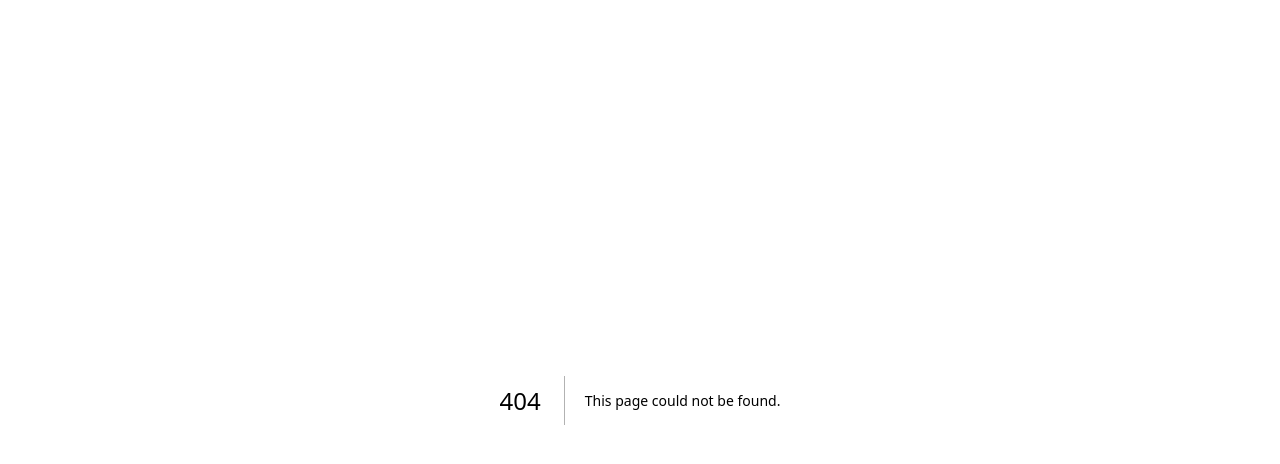
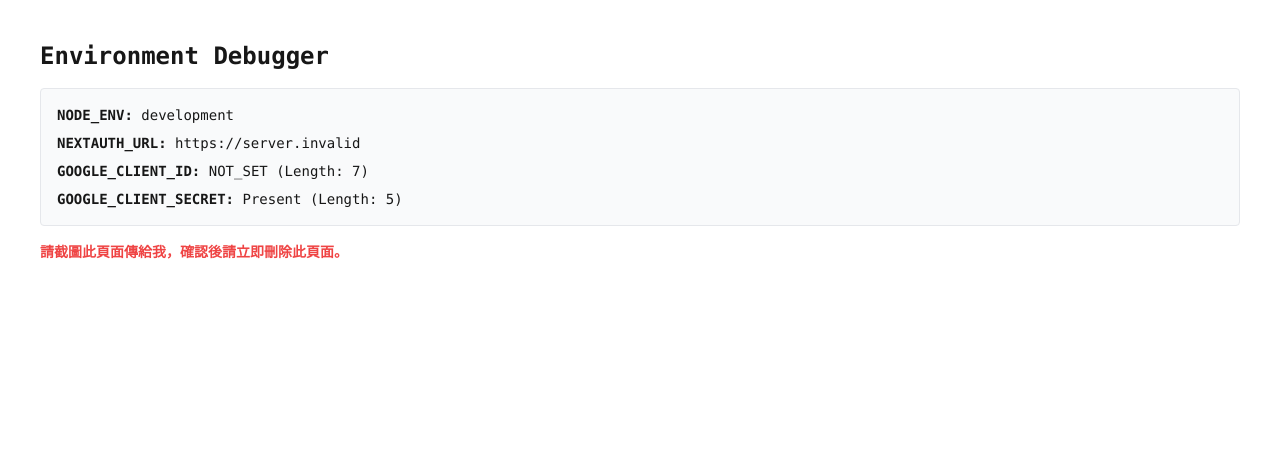
Before and after one commit to nn70/register_forum, a Next.js app: page /debug-env in a window 1280 px wide. Before the commit this address had no page. Shown: the top 464 px of the page. Built offline with nearby package versions, Linux system fonts and the light colour scheme; no server answers.

Commit message:
chore: add temporary debug-env page

```diff
--- /dev/null
+++ b/src/app/debug-env/page.tsx
@@ -0,0 +1,26 @@
+export const dynamic = 'force-dynamic';
+
+export default function DebugEnvPage() {
+    const clientId = process.env.GOOGLE_CLIENT_ID || "NOT_SET";
+    const clientSecret = process.env.GOOGLE_CLIENT_SECRET || "NOT_SET";
+    const nextAuthUrl = process.env.NEXTAUTH_URL || "NOT_SET";
+
+    // Masking for safety
+    const maskedId = clientId.length > 10 ? `${clientId.substring(0, 15)}...${clientId.substring(clientId.length - 5)}` : clientId;
+    const maskedSecret = clientSecret === "NOT_SET" ? "MISSING" : `Present (Length: ${clientSecret.length})`;
+
+    return (
+        <div className="p-10 font-mono text-sm">
+            <h1 className="text-2xl font-bold mb-4">Environment Debugger</h1>
+            <div className="space-y-2 border p-4 rounded bg-gray-50">
+                <p><strong>NODE_ENV:</strong> {process.env.NODE_ENV}</p>
+                <p><strong>NEXTAUTH_URL:</strong> {nextAuthUrl}</p>
+                <p><strong>GOOGLE_CLIENT_ID:</strong> {maskedId} (Length: {clientId.length})</p>
+                <p><strong>GOOGLE_CLIENT_SECRET:</strong> {maskedSecret}</p>
+            </div>
+            <p className="mt-4 text-red-500 font-bold">
+                請截圖此頁面傳給我，確認後請立即刪除此頁面。
+            </p>
+        </div>
+    );
+}
```
